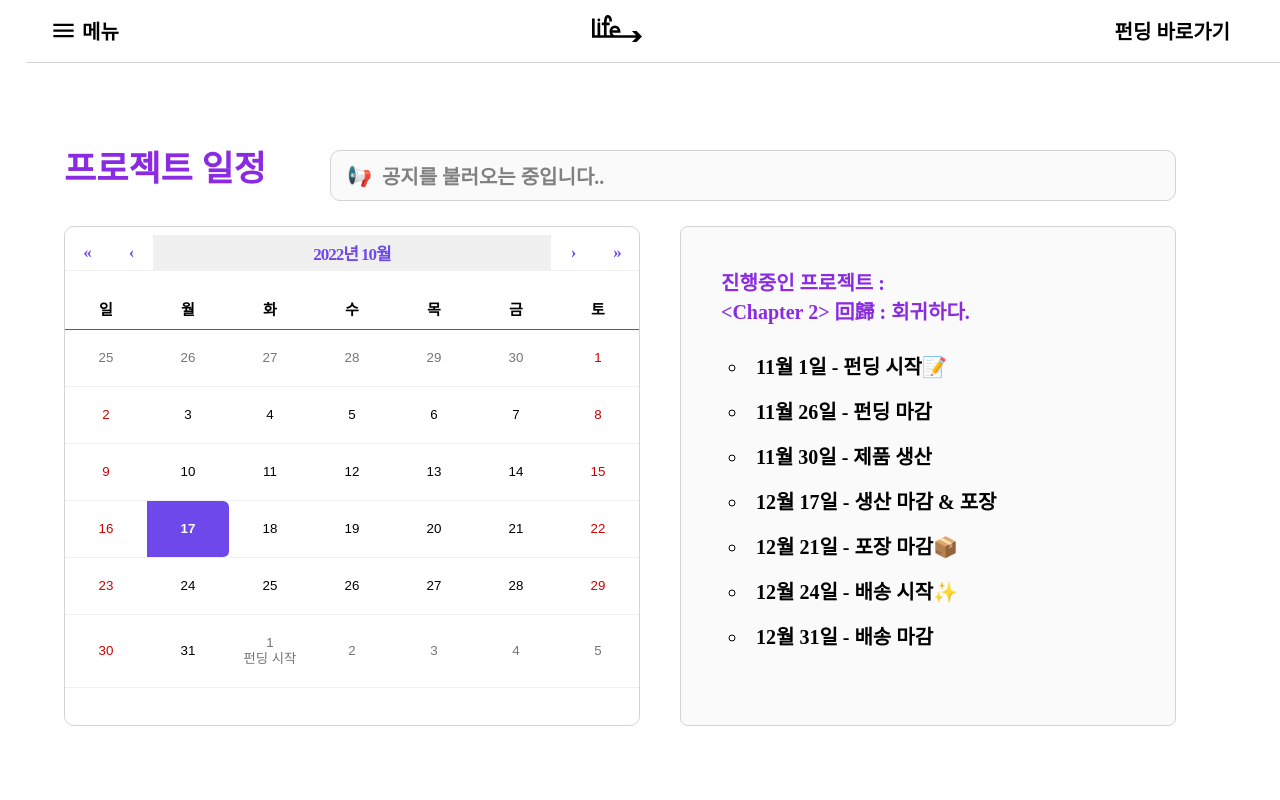
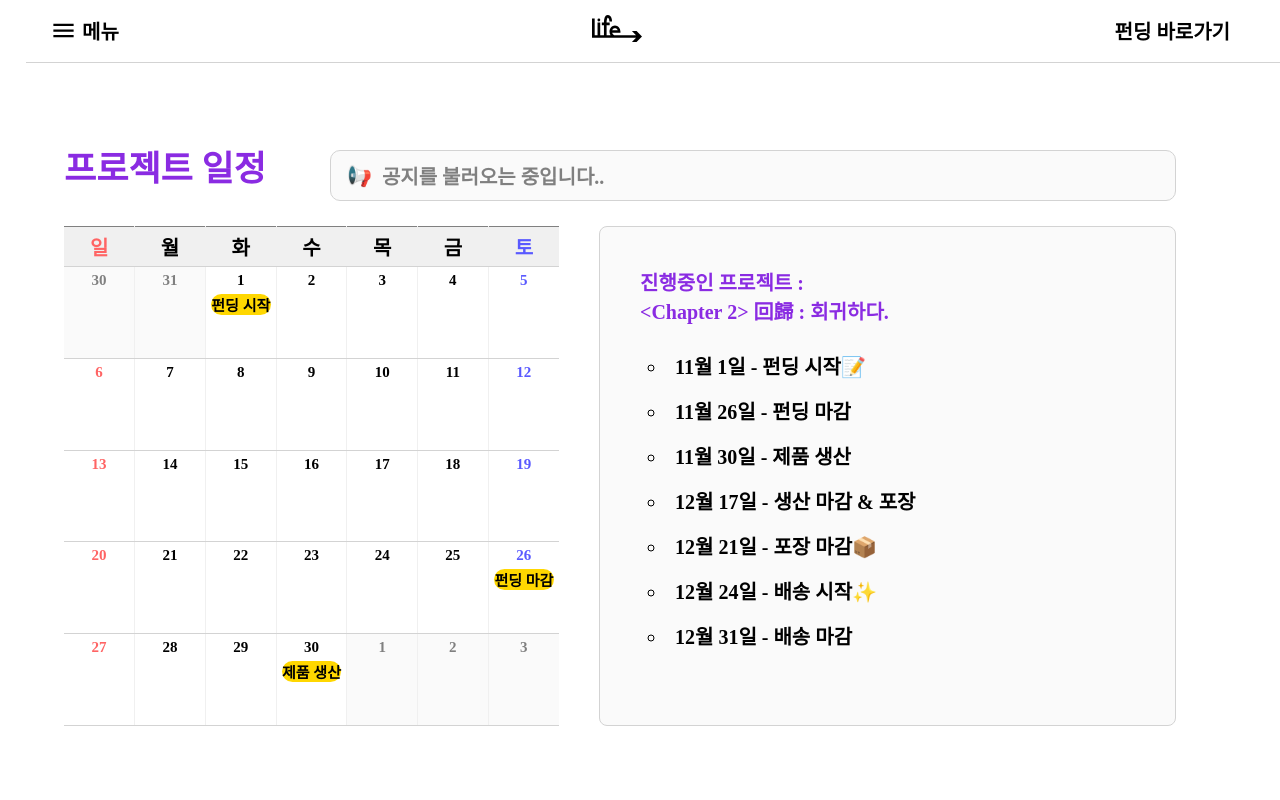
Before and after one commit to gyeongent/lifesaves, a React (Create React App) app: page / in a window 1280 px wide. Shown: the top 800 px of the page. Built offline with nearby package versions, Linux system fonts and the light colour scheme; a web font is replaced by a local one.

Commit message:
mainMenu update

```diff
--- a/src/componenets/function/utterances.css
+++ b/src/componenets/function/utterances.css
@@ -27,28 +27,22 @@
 }
 
 .othericon {
-    margin: 30px 8vmin;
     width: auto;
-    display: flex;
     justify-content: space-evenly;
     align-items: center;
-    margin-bottom: 50px;
+    margin: 25px 10px;
 }
 
 .othericon > div {
     padding: 8px 20px;
-    border-radius: 50px;
+    border-radius: 10px;
     display: flex;
     align-items: flex-end;
-    border: 1px solid lightgray;
-    border-radius: 50px;
     transition: all 0.2s ease;
     cursor: pointer;
-    background-color: white;
 }
 
 .othericon > div:hover {
-    border: 1px solid blueviolet;
     color: blueviolet;
     transition: all 0.2s ease;
 }
@@ -81,6 +75,59 @@
     padding: 20px;
 }
 
+table {
+    width: 100%;
+    border-top: 1px solid gray;
+    border-collapse: collapse;
+    height: 500px;
+}
+
+thead {
+    background-color: rgb(240,240,240);
+}
+
+th, td {
+    border-bottom: 1px solid lightgray;
+    border-left: 1px solid rgb(240,240,240);
+    padding: 5px;
+    width: 14.285%;
+    height: 20%;
+}
+
+th:first-child, td:first-child {
+    border-left: none;
+}
+
+.customTb {
+    width: 100%;
+}
+
+.red {
+    color: rgb(255, 100, 100);
+}
+
+.blue {
+    color: rgb(89, 89, 255);
+}
+
+.days {
+    font-size: 15px;
+    vertical-align: top;
+}
+
+.tdisable {
+    color: gray;
+    background-color: rgb(250, 250 ,250);
+}
+
+.tcont {
+    color: black;
+    border-radius: 50px;
+    background-color:gold;
+    margin-top: 5px;
+    word-break: keep-all;
+}
+
 @media only screen and (max-width: 768px)  {
     .flex_box {
         width: 100%;
--- a/src/componenets/header.js
+++ b/src/componenets/header.js
@@ -46,6 +46,7 @@ function OpenMenu(){
                     </NavLink>
                 </ul>
                 <div className="gf">
+                    <a href="https://tumblbug.com/u/lifesaves/" target={"_blank"} rel="noreferrer">
                         펀딩 바로가기
                         <ArrowForwardIosIcon
                         sx={{fontSize: "27px",
@@ -53,9 +54,10 @@ function OpenMenu(){
                         marginTop: "5px"}}
                         className="arrow"
                         />
+                    </a>
                 </div>
             </div>
-            <div className="blackScreen"/>
+            <div className="blackScreen" onClick={close}/>
         </>
     );
 }
--- a/src/componenets/home.js
+++ b/src/componenets/home.js
@@ -17,6 +17,88 @@ function Announce(){
             </div>
         </div>
     );
+}
+
+function Calendars(){
+    return(
+        <div className="customTb">
+            <table>
+                <thead>
+                    <tr className="date">
+                        <th className="red">일</th>
+                        <th>월</th>
+                        <th>화</th>
+                        <th>수</th>
+                        <th>목</th>
+                        <th>금</th>
+                        <th className="blue">토</th>
+                    </tr>
+                </thead>
+                <tbody>
+                    <tr className="days">
+                        <th className="tdisable">30</th>
+                        <th className="tdisable">31</th>
+                        <th>
+                            1
+                            <div className="tcont">
+                                펀딩 시작
+                            </div>
+                        </th>
+                        <th>2</th>
+                        <th>3</th>
+                        <th>4</th>
+                        <th className="blue">5</th>
+                    </tr>
+                    <tr className="days">
+                        <th className="red">6</th>
+                        <th>7</th>
+                        <th>8</th>
+                        <th>9</th>
+                        <th>10</th>
+                        <th>11</th>
+                        <th className="blue">12</th>
+                    </tr>
+                    <tr className="days">
+                        <th className="red">13</th>
+                        <th>14</th>
+                        <th>15</th>
+                        <th>16</th>
+                        <th>17</th>
+                        <th>18</th>
+                        <th className="blue">19</th>
+                    </tr>
+                    <tr className="days">
+                        <th className="red">20</th>
+                        <th>21</th>
+                        <th>22</th>
+                        <th>23</th>
+                        <th>24</th>
+                        <th>25</th>
+                        <th className="blue">
+                            26
+                            <div className="tcont">
+                                펀딩 마감
+                            </div>
+                        </th>
+                    </tr>
+                    <tr className="days">
+                        <th className="red">27</th>
+                        <th>28</th>
+                        <th>29</th>
+                        <th>
+                            30
+                            <div className="tcont">
+                                제품 생산
+                            </div>
+                        </th>
+                        <th className="tdisable">1</th>
+                        <th className="tdisable">2</th>
+                        <th className="blue tdisable">3</th>
+                    </tr>
+                </tbody>
+            </table>
+        </div>
+    )
 }
 
 function CalendarSection(){
@@ -44,17 +126,8 @@ function CalendarSection(){
     );
 }
 
-function Home(){
+function SmallSchedule(){
     return(
-        <div className="bodyStyle">
-            <div className="top">
-                <div className="home_title">
-                    프로젝트 일정
-                </div>
-                <Announce />
-            </div>
-            <div className="section_first">
-                <CalendarSection />
         <div className="small_banner">
             <div className="notice_title">
                 진행중인 프로젝트 : <br/>{`<Chapter 2> 回歸 : 회귀하다.`}
@@ -83,6 +156,22 @@ function Home(){
                 </li>
             </ul>
         </div>
+    )
+}
+
+function Home(){
+    return(
+        <div className="bodyStyle">
+            <div className="top">
+                <div className="home_title">
+                    프로젝트 일정
+                </div>
+                <Announce />
+            </div>
+            <div className="section_first">
+                {/* <CalendarSection /> */}
+                <Calendars />
+                <SmallSchedule />
             </div>
         </div>
     );
--- a/src/componenets/support.js
+++ b/src/componenets/support.js
@@ -1,12 +1,60 @@
 import React from "react";
 import Utterances from "./function/utterances";
+import AlternateEmailIcon from '@mui/icons-material/AlternateEmail';
+import InstagramIcon from '@mui/icons-material/Instagram';
+import { Accordion, AccordionSummary, AccordionDetails, Typography } from "@mui/material";
+import ExpandMoreIcon from '@mui/icons-material/ExpandMore';
 
 import './function/utterances.css';
 
-import maillogo from "../img/mail_icon.svg";
-import instalogo from "../img/instagram_logo.svg";
+const repo = 'gyeongent/lifesaves'
 
-const repo = 'gyeongent/lifesaves'
+function OtherNavi(){
+    return(
+        <div className="otherNav">
+                <div className="support_nav">
+                    <div className="othericon">
+                        <div>
+                            <AlternateEmailIcon
+                                sx={{width: "25px", marginRight:"5px"}}
+                            />
+                            <div>
+                                메일문의
+                            </div>
+                        </div>
+                        <div>
+                            <InstagramIcon
+                                sx={{width: "25px", marginRight:"5px"}}
+                            />
+                            <div>
+                                DM 문의
+                            </div>
+                        </div>
+                    </div>
+                </div>
+            </div>
+    )
+}
+
+function AccordionSection(){
+    return(
+        <div>
+            <Accordion>
+                <AccordionSummary id="panel1-header" aria-controls="panel1-content" expandIcon={<ExpandMoreIcon />}>
+                    배송 관련 문의
+                </AccordionSummary>
+                    <Accordion>
+                        <AccordionSummary id="panel1-header" aria-controls="panel1-content" expandIcon={<ExpandMoreIcon />}>
+                            배송 기간은 얼만큼 걸리나요?
+                        </AccordionSummary>
+                        <AccordionDetails>
+                            사전에 안내드린 배송 시작일에서 2~3일정도 소요되며, 변경될 수 있습니다.
+                        </AccordionDetails>
+                    </Accordion>
+            </Accordion>
+        </div>
+    )
+}
 
 function Support(){
 
@@ -15,7 +63,7 @@ function Support(){
 
         if(window.scrollY > 100 && document.body.clientWidth >= 768){
             nav.classList.add('fixed');
-        } if(window.scrollY > window.innerWidth - 50) {
+        } else {
             nav.classList.remove('fixed');
         }
     });
@@ -30,27 +78,8 @@ function Support(){
                     <Utterances repo={repo} theme='boxy-light' />
                 </div>
             </div>
-            <div className="otherNav">
-                <div className="support_nav">
-                    <div className="top home_title">
-                        다른 궁금한 내용이 있나요?
-                    </div>
-                    <div className="othericon">
-                        <div>
-                            <img src={maillogo} alt="mail logo" width={"20px"}/>
-                            <div>
-                                메일
-                            </div>
-                        </div>
-                        <div>
-                            <img src={instalogo} alt="dm logo" width={"20px"}/>
-                            <div>
-                                DM
-                            </div>
-                        </div>
-                    </div>
-                </div>
-            </div>
+            <AccordionSection />
+            <OtherNavi />
         </div>
     );
 }
--- a/src/css/header.css
+++ b/src/css/header.css
@@ -79,7 +79,7 @@
     transition: 0.5s all ease;
 }
 
-.gf {
+.gf > a {
     position: absolute;
     bottom: 150px;
     cursor: pointer;
@@ -98,7 +98,7 @@
     transition: all 0.2s ease;
 }
 
-.gf > .arrow {
+.gf > a > .arrow {
     transition: all 0.2s ease;
     transform: translateX(0px);
 }
```
Lines whose indentation alone changed are shown as unchanged.
